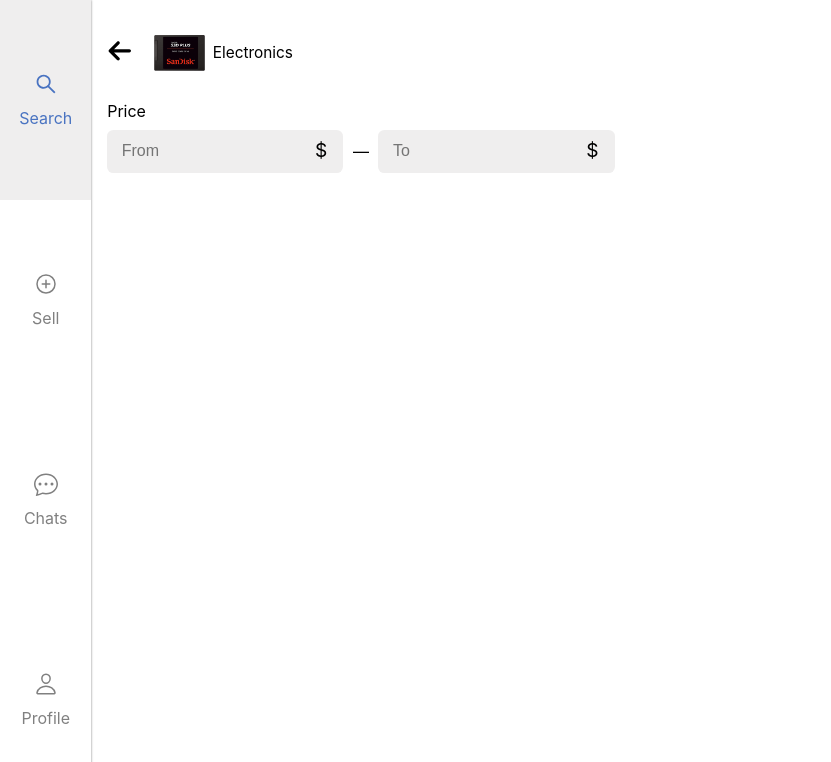
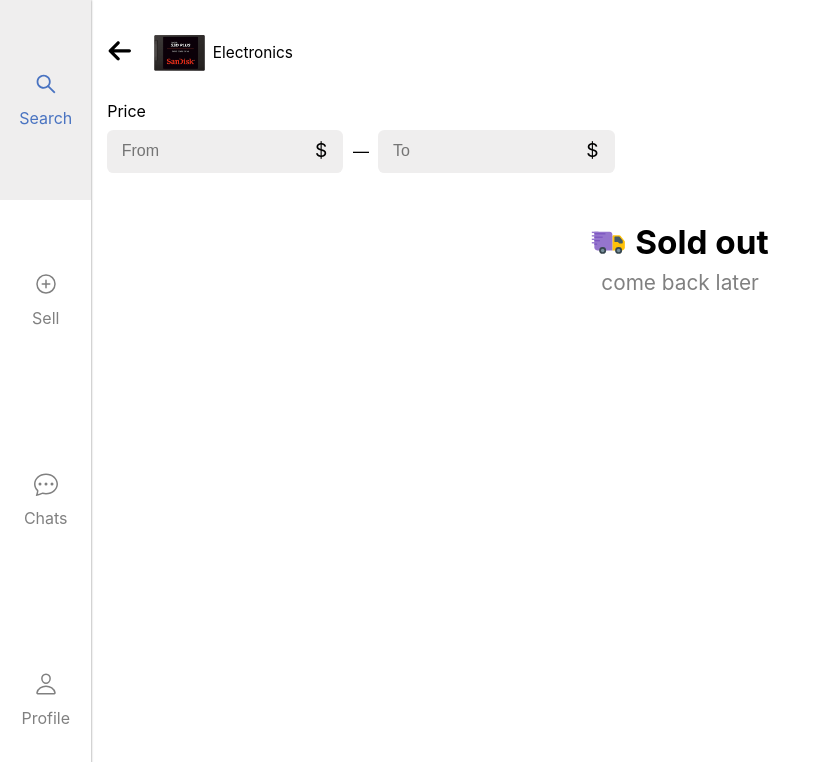
Before and after one commit to VladBrok/payback, a Next.js app: page /categories/electronics in a window 1280 px wide. Shown: the top 762 px of the page, without its empty margins (0-831 px from the left). Built offline with nearby package versions, Linux system fonts and the light colour scheme.

Commit message:
Create Empty and Title components

```diff
--- /dev/null
+++ b/components/Empty/Empty.js
@@ -0,0 +1,11 @@
+import styles from "./Empty.module.scss";
+import Title from "../Title";
+
+export default function Empty({ title, Icon, hint }) {
+  return (
+    <div className={styles.container}>
+      <Title text={title} Icon={Icon} />
+      <p className={styles.hint}>{hint}</p>
+    </div>
+  );
+}
--- /dev/null
+++ b/components/Empty/Empty.module.scss
@@ -0,0 +1,12 @@
+@use "../../styles/colors.scss" as c;
+
+.container {
+  width: fit-content;
+  margin: 3rem auto;
+  text-align: center;
+  transform: scale(1.3);
+
+  .hint {
+    color: c.$text-secondary;
+  }
+}
--- /dev/null
+++ b/components/Empty/index.js
@@ -0,0 +1 @@
+export { default } from "./Empty";
--- a/components/ProductList/ProductList.js
+++ b/components/ProductList/ProductList.js
@@ -1,7 +1,9 @@
 import styles from "./ProductList.module.scss";
-import productsData from "../../data/products.json";
 import Product from "../Product";
 import Category from "../Category/";
+import Empty from "../Empty";
+import productsData from "../../data/products.json";
+import { FcInTransit } from "react-icons/fc";
 import Link from "next/link";
 
 export default function ProductList({ filter, includeCategory = true }) {
@@ -18,5 +20,9 @@ export default function ProductList({ filter, includeCategory = true }) {
     </div>
   ));
 
+  if (!products.length) {
+    return <Empty title="Sold out" Icon={FcInTransit} hint="come back later" />;
+  }
+
   return <div className={styles.container}>{products}</div>;
 }
--- /dev/null
+++ b/components/Title/Title.js
@@ -0,0 +1,9 @@
+import styles from "./Title.module.scss";
+
+export default function Title({ text, Icon = null }) {
+  return (
+    <h2 className={styles.container}>
+      {Icon && <Icon />} {text}
+    </h2>
+  );
+}
--- /dev/null
+++ b/components/Title/Title.module.scss
@@ -0,0 +1,8 @@
+@use "../../styles/mixins.scss" as m;
+
+.container {
+  @include m.title-2xl;
+  display: flex;
+  gap: 0.5rem;
+  align-items: center;
+}
--- /dev/null
+++ b/components/Title/index.js
@@ -0,0 +1 @@
+export { default } from "./Title";
```
Also changed, not shown: components/Section/Section.js (+3 -4 lines), components/Section/Section.module.scss (+2 -10 lines).
